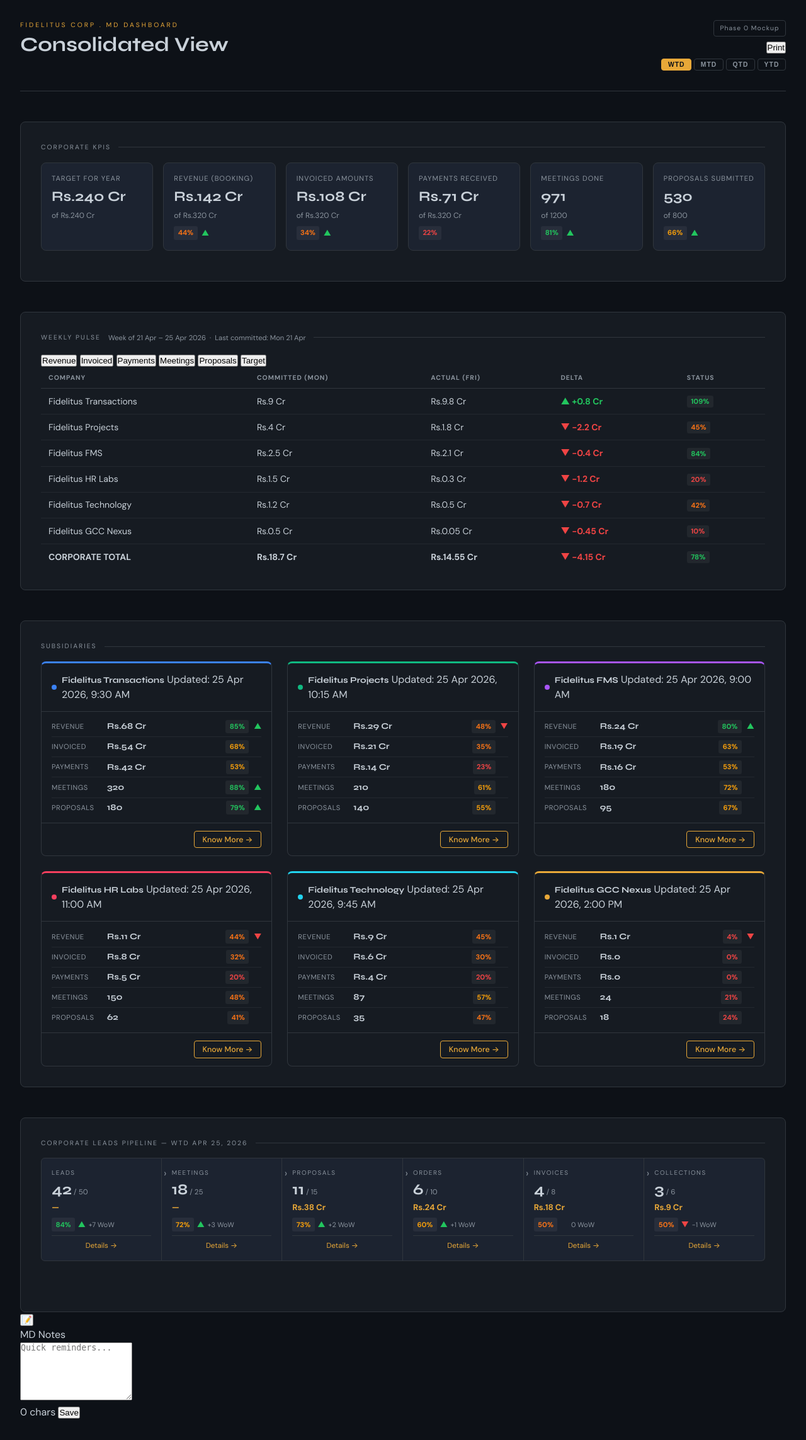
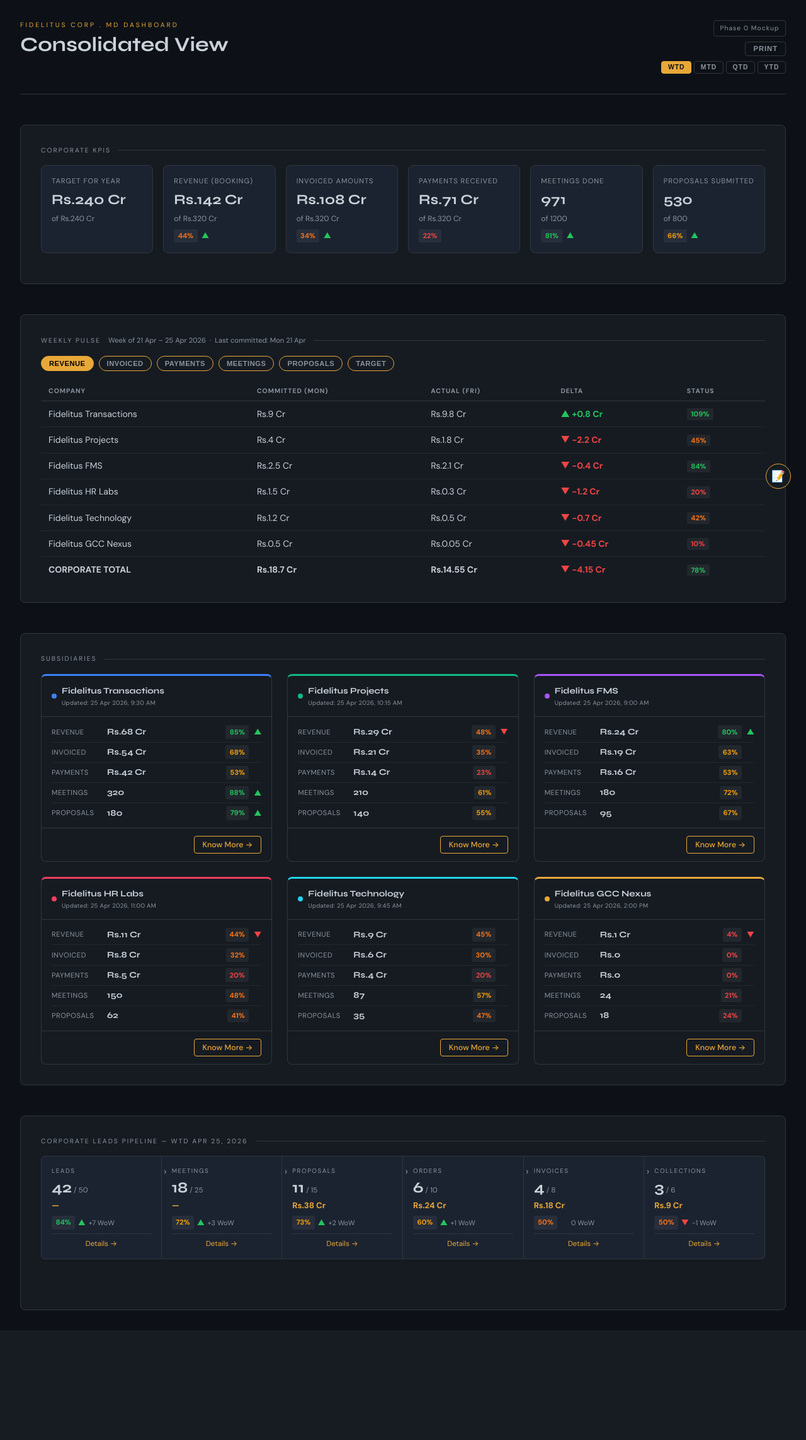
Before and after one commit to katharguppe/mddb, a FastAPI app: page / in a window 1280 px wide. Shown: the whole page at 63% size. After the commit the page ends 2080 px from the top, so only its background shows below. Run offline with FastAPI, Linux system fonts and the light colour scheme.

Commit message:
[TASK-007] feat: add pulse KPI pills, sticky notes, print button, last-updated CSS

```diff
--- a/app/static/style.css
+++ b/app/static/style.css
@@ -931,3 +931,208 @@ p {
     border-bottom: none;
     color: var(--color-text-primary);
 }
+
+/* ── Weekly Pulse KPI selector pills ── */
+.pulse-kpi-selector {
+    display: flex;
+    gap: 0.5rem;
+    flex-wrap: wrap;
+    margin-bottom: 1rem;
+}
+
+.pulse-kpi-pill {
+    font-size: 0.7rem;
+    font-weight: 600;
+    letter-spacing: 0.5px;
+    text-transform: uppercase;
+    padding: 0.3rem 0.75rem;
+    border-radius: 20px;
+    border: 1px solid var(--color-accent);
+    background: transparent;
+    color: var(--color-text-secondary);
+    cursor: pointer;
+    transition: background 0.15s, color 0.15s;
+}
+
+.pulse-kpi-pill.active,
+.pulse-kpi-pill:hover {
+    background: var(--color-accent);
+    color: #000;
+}
+
+.pulse-kpi-val-dash {
+    color: var(--color-text-secondary);
+}
+
+/* ── Company card last-updated ── */
+.company-name-block {
+    display: flex;
+    flex-direction: column;
+    gap: 0.1rem;
+}
+
+.card-last-updated {
+    font-size: 0.6rem;
+    color: var(--color-text-secondary);
+    letter-spacing: 0.3px;
+}
+
+/* ── Print button ── */
+.btn-print {
+    font-size: 0.7rem;
+    font-weight: 600;
+    letter-spacing: 1px;
+    text-transform: uppercase;
+    padding: 0.3rem 0.75rem;
+    border-radius: 4px;
+    border: 1px solid var(--color-border);
+    background: transparent;
+    color: var(--color-text-secondary);
+    cursor: pointer;
+    transition: border-color 0.15s, color 0.15s;
+}
+
+.btn-print:hover {
+    border-color: var(--color-accent);
+    color: var(--color-accent);
+}
+
+/* ── Sticky Notes widget ── */
+#sticky-notes {
+    position: fixed;
+    bottom: 1.5rem;
+    right: 1.5rem;
+    z-index: 1000;
+    display: flex;
+    flex-direction: column;
+    align-items: flex-end;
+    gap: 0.5rem;
+}
+
+.sticky-notes-toggle {
+    width: 40px;
+    height: 40px;
+    border-radius: 50%;
+    border: 1px solid var(--color-accent);
+    background: var(--color-bg-surface);
+    color: var(--color-accent);
+    font-size: 1.1rem;
+    cursor: pointer;
+    display: flex;
+    align-items: center;
+    justify-content: center;
+    transition: background 0.15s;
+}
+
+.sticky-notes-toggle:hover {
+    background: var(--color-accent);
+    color: #000;
+}
+
+.sticky-notes-panel {
+    width: 260px;
+    background: #1c2330;
+    border: 1px solid var(--color-accent);
+    border-radius: 8px;
+    padding: 0.75rem;
+    display: flex;
+    flex-direction: column;
+    gap: 0.5rem;
+}
+
+.sticky-notes--collapsed .sticky-notes-panel {
+    display: none;
+}
+
+.sticky-notes-header {
+    font-size: 0.65rem;
+    font-weight: 700;
+    letter-spacing: 2px;
+    text-transform: uppercase;
+    color: var(--color-accent);
+}
+
+.sticky-notes-panel textarea {
+    width: 100%;
+    background: var(--color-bg-primary);
+    border: 1px solid var(--color-border);
+    border-radius: 4px;
+    color: var(--color-text-primary);
+    font-family: var(--font-body);
+    font-size: 0.8rem;
+    padding: 0.4rem;
+    resize: vertical;
+}
+
+.sticky-notes-footer {
+    display: flex;
+    justify-content: space-between;
+    align-items: center;
+}
+
+.sticky-notes-footer span {
+    font-size: 0.65rem;
+    color: var(--color-text-secondary);
+}
+
+.sticky-notes-footer button {
+    font-size: 0.7rem;
+    font-weight: 600;
+    padding: 0.2rem 0.6rem;
+    border-radius: 4px;
+    border: 1px solid var(--color-accent);
+    background: transparent;
+    color: var(--color-accent);
+    cursor: pointer;
+}
+
+.sticky-notes-footer button:hover {
+    background: var(--color-accent);
+    color: #000;
+}
+
+/* ── @media print ── */
+@media print {
+    body {
+        background: #fff !important;
+        color: #000 !important;
+    }
+
+    .time-filter,
+    .phase-badge,
+    .btn-print,
+    #sticky-notes,
+    .btn-know-more,
+    .pipeline-details-link {
+        display: none !important;
+    }
+
+    .section {
+        border: 1px solid #ccc !important;
+        background: #fff !important;
+        page-break-inside: avoid;
+        margin-bottom: 1rem;
+    }
+
+    .company-details {
+        display: block !important;
+        max-height: none !important;
+        overflow: visible !important;
+    }
+
+    .kpi-tab-panel {
+        display: block !important;
+    }
+
+    .kpi-tab-strip {
+        display: none !important;
+    }
+
+    .pct-badge {
+        border: 1px solid #999;
+    }
+
+    a {
+        text-decoration: none;
+    }
+}
```
